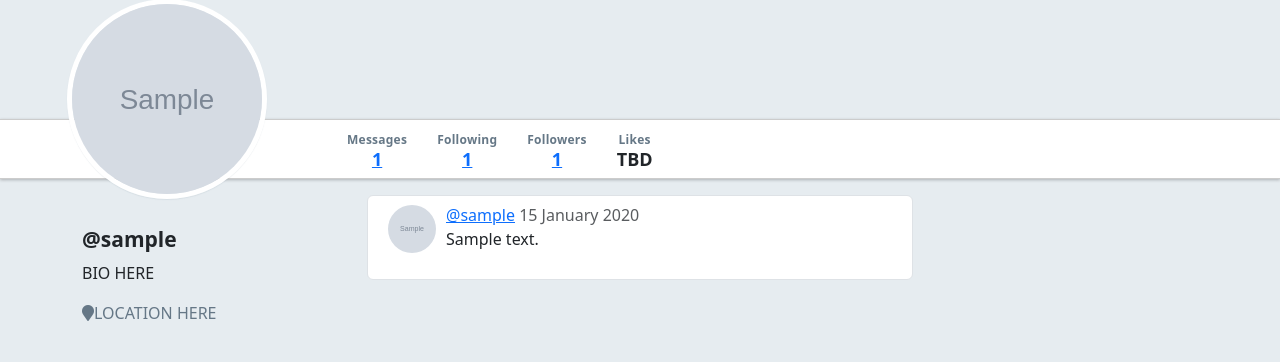
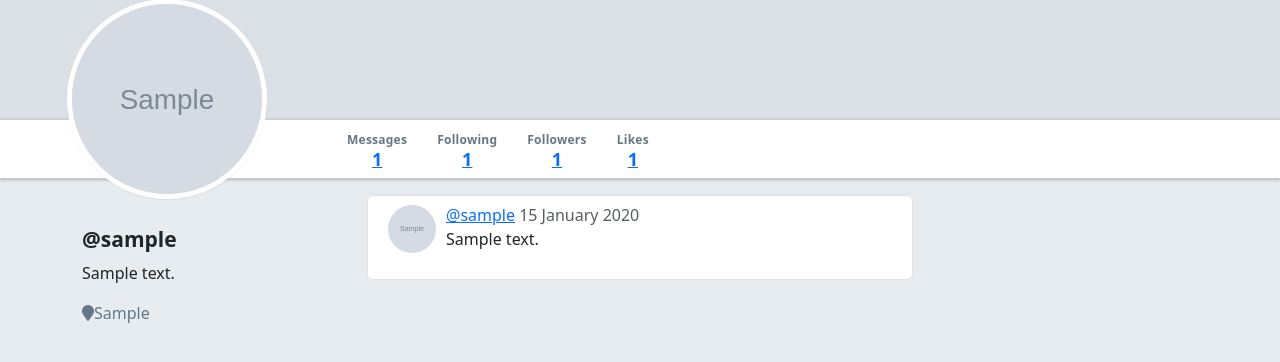
Before and after one commit to superbunytime/warbler, a Flask app: page /users/1 in a window 1280 px wide. Shown: the part 287-649 px from the top of the page. Run offline with Flask 2, Linux system fonts and the light colour scheme; tables that the repository leaves empty hold one stand-in row (values such as "Sample post"); grey boxes marked "Sample" are stand-in pictures; some libraries are stand-ins or nearby versions.

Commit message:
in progress

```diff
--- a/app.py
+++ b/app.py
@@ -112,8 +112,10 @@ def login():
 @app.route('/logout')
 def logout():
     """Handle logout of user."""
+    do_logout()
 
-    # IMPLEMENT THIS
+    flash("You have successfully logged out.", 'success')
+    return redirect("/login")
 
 
 ##############################################################################
--- a/requirements.txt
+++ b/requirements.txt
@@ -2,7 +2,6 @@ appnope==0.1.0
 backcall==0.1.0
 bcrypt==3.1.4
 blinker==1.4
-cffi==1.14.2
 Click==7.0
 decorator==4.3.0
 Faker==0.9.1
@@ -21,7 +20,6 @@ parso==0.3.1
 pexpect==4.6.0
 pickleshare==0.7.5
 prompt-toolkit==2.0.5
-psycopg2-binary==2.8.4
 ptyprocess==0.6.0
 pycparser==2.19
 Pygments==2.2.0
--- a/templates/users/detail.html
+++ b/templates/users/detail.html
@@ -2,7 +2,7 @@
 
 {% block content %}
 
-<div id="warbler-hero" class="full-width"></div>
+<div id="warbler-hero" class="full-width" style="background-image: url('{{ user.header_image_url }}');"></div>
 <img src="{{ user.image_url }}" alt="Image for {{ user.username }}" id="profile-avatar">
 <div class="row full-width">
   <div class="container">
@@ -29,7 +29,9 @@
           </li>
           <li class="stat">
             <p class="small">Likes</p>
-            <h4>TBD</h4>
+            <h4>
+              <a href="/users/{{user.id}}/likes">{{ user.likes|length }}</a>
+            </h4>
           </li>
           <div class="ml-auto">
             {% if g.user.id == user.id %}
@@ -58,8 +60,8 @@
 <div class="row">
   <div class="col-sm-3">
     <h4 id="sidebar-username">@{{ user.username }}</h4>
-    <p>BIO HERE</p>
-    <p class="user-location"><span class="fa fa-map-marker"></span>LOCATION HERE</p>
+    <p>{{ user.bio }}</p>
+    <p class="user-location"><span class="fa fa-map-marker"></span>{{ user.location }}</p>
   </div>
 
   {% block user_details %}
```
